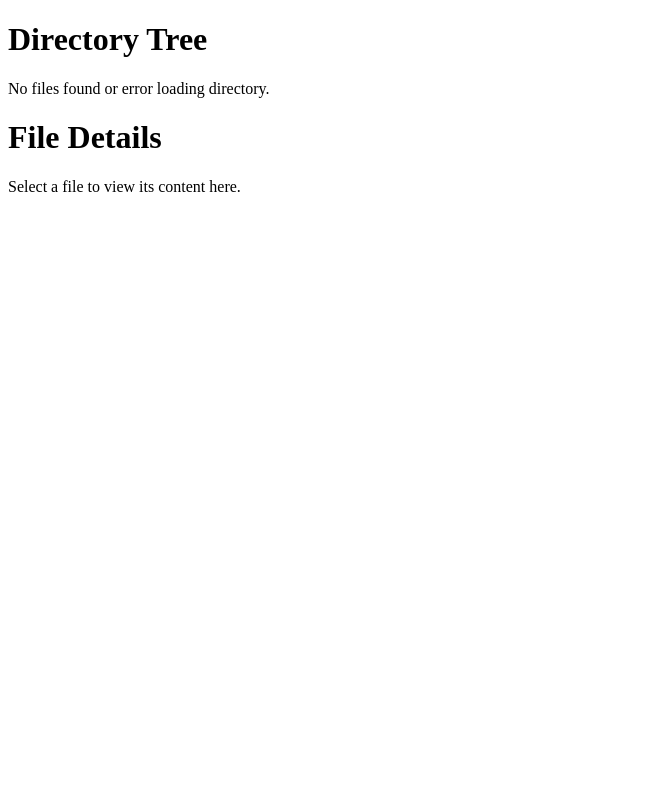
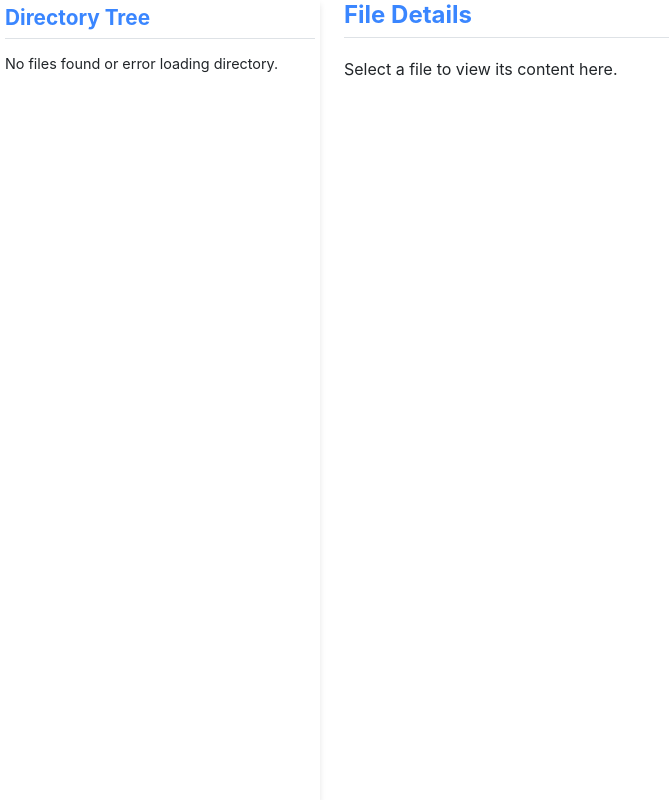
Before and after one commit to starlinglab/car-content-locator, a PHP site: page /show_collection_files.php in a window 1280 px wide. Shown: the whole page, without its empty margins (0-669 px from the left). Run offline with PHP 8.4, Linux system fonts and the light colour scheme; data that the repository does not hold is empty; a stand-in replaces the project's code that opens the database connection.

Commit message:
fix headings, order, style

```diff
--- a/providers.js
+++ b/providers.js
@@ -1,9 +1,9 @@
 const providerData = [
-  { url: "https://delegated-ipfs.dev", name: "DHT+IPNI" },
   { url: "https://indexer.pinata.cloud", name: "Pinata" },
   { url: "https://routingv1.storacha.network", name: "Storacha" },
   // { url: "https://routingv1.filebase.io", name: "Filebase" }, // Doesn't have CORS
   { url: "https://cid.contact", name: "IPNI" }, // Already captured by delegated-ipfs.dev
+  { url: "https://delegated-ipfs.dev", name: "DHT+IPNI" },
 ];
 const TIMEOUT = 30_000; // ms
 
@@ -65,8 +65,7 @@ async function showProviders(cid, div) {
   const results = await Promise.all(fetchPromises);
 
   // Remove loading message
-  let html =
-    "<h2>IPFS Copies</h2><table><tbody><tr><th>Indexer</th><th>No. Copies</th></tr>";
+  let html = "<table><tbody><tr><th>Indexer</th><th>No. Copies</th></tr>";
 
   results.forEach((result) => {
     if (result.success) {
--- a/show_collection_files.php
+++ b/show_collection_files.php
@@ -156,12 +156,13 @@
         const data = await response.json();
 
         let fileContent = `
-          <h2>${data["relative_path"]}</h2><br>
+          <h2>File Information</h2><br>
+          <b>ID:</b> ${data["relative_path"]}<br>
           <b>SHA1:</b> ${data["sha1"]}<br>
         `;
 
         if (data["ipfs_cid"]) {
-          fileContent += `<b>IPFS CID:</b> <a target="_blank" href="https://cid.ipfs.tech/#${data["ipfs_cid"]}">${data["ipfs_cid"]}</a><br>`;
+          fileContent += `<b>CID (Kubo):</b> <a target="_blank" href="https://cid.ipfs.tech/#${data["ipfs_cid"]}">${data["ipfs_cid"]}</a><br>`;
         }
 
         if (data["key_fp"]) {
@@ -172,15 +173,15 @@
         }
 
         if (data["singularity"] && data["singularity"]['sectors']) {
-          fileContent += `<b>File CID:</b> <a target="_blank" href="https://cid.ipfs.tech/#${data["singularity"]["cid"]}">${data["singularity"]["cid"]}</a><br>
-          <h2>Deals:</h2>
+          fileContent += `<b>CID (Singularity):</b> <a target="_blank" href="https://cid.ipfs.tech/#${data["singularity"]["cid"]}">${data["singularity"]["cid"]}</a><br>
+          <h2>Filecoin Deals</h2>
           ${displayRanges_singularity(data['singularity']['sectors'])}`;
         }
 
         if (data["ipfs_cid"]) {
-          fileContent += `<h2>IPFS:</h2><br>
-          <a href="https://w3s.link/ipfs/${data['ipfs_cid']}/">View on W3S</a>
-          <div id="providers"></div>`;
+          fileContent += `<h2>IPFS Copies</h2>
+          <div id="providers"></div>
+          <a href="https://w3s.link/ipfs/${data['ipfs_cid']}/">View on IPFS</a>`;
           document.getElementById('file-content').innerHTML = fileContent;
           showProviders(data["ipfs_cid"], document.getElementById("providers")); // Runs async
         } else {
--- /dev/null
+++ b/style.css
@@ -0,0 +1,276 @@
+/* Modern Directory Tree Stylesheet - Cleaned Up Version */
+
+:root {
+  --primary-color: #3a86ff;
+  --secondary-color: #8338ec;
+  --success-color: #38b000;
+  --error-color: #e63946;
+  --light-bg: #f8f9fa;
+  --dark-text: #212529;
+  --medium-text: #495057;
+  --light-text: #6c757d;
+  --border-color: #dee2e6;
+  --hover-bg: #e9ecef;
+  --shadow: 0 4px 6px rgba(0, 0, 0, 0.1);
+  --border-radius: 8px;
+}
+
+* {
+  box-sizing: border-box;
+  margin: 0;
+  padding: 0;
+}
+
+body {
+  display: flex;
+  height: 100vh;
+  margin: 0;
+  font-family:
+    -apple-system,
+    BlinkMacSystemFont,
+    avenir next,
+    avenir,
+    segoe ui,
+    helvetica neue,
+    Adwaita Sans,
+    Cantarell,
+    Ubuntu,
+    roboto,
+    noto,
+    helvetica,
+    arial,
+    sans-serif;
+  color: var(--dark-text);
+  background-color: var(--light-bg);
+}
+
+/* Sidebar Styles - Reduced padding */
+#sidebar {
+  width: 320px;
+  background-color: white;
+  box-shadow: var(--shadow);
+  padding: 5px;
+  overflow-y: auto;
+  z-index: 10;
+}
+
+#sidebar h1 {
+  font-size: 1.3rem;
+  margin-bottom: 1rem;
+  color: var(--primary-color);
+  border-bottom: 1px solid var(--border-color);
+  padding-bottom: 0.5rem;
+}
+
+/* Tree View Styles - Reduced spacing */
+#tree {
+  font-size: 0.9rem;
+}
+
+ul {
+  list-style-type: none;
+  padding-left: 0.4rem;
+  margin-bottom: 0;
+}
+
+li {
+  margin: 0.2rem 0;
+  position: relative;
+  line-height: 1.3;
+}
+
+.indicator {
+  margin-right: 0.3rem;
+  color: var(--primary-color);
+  font-size: 0.75rem;
+  transition: transform 0.2s ease;
+  display: inline-block;
+  width: 0.8rem;
+  text-align: center;
+}
+
+li:has(> .hidden) > .indicator {
+  transform: rotate(0deg);
+}
+
+li:not(:has(> .hidden)) > .indicator {
+  transform: rotate(90deg);
+}
+
+.folder {
+  cursor: pointer;
+  color: var(--secondary-color);
+  font-weight: 500;
+  display: inline-block;
+  padding: 0.15rem 0.3rem;
+  border-radius: 3px;
+  transition: background-color 0.2s ease;
+}
+
+.folder:hover {
+  background-color: var(--hover-bg);
+}
+
+.file {
+  cursor: pointer;
+  color: var(--medium-text);
+  padding: 0.15rem 0.3rem;
+  margin-left: 1.1rem;
+  border-radius: 3px;
+  transition: all 0.2s ease;
+  display: block;
+}
+
+.file:hover {
+  color: var(--primary-color);
+  background-color: var(--hover-bg);
+}
+
+.hidden {
+  display: none;
+}
+
+/* Content Area Styles */
+#content {
+  flex-grow: 1;
+  padding: 1.5rem;
+  background-color: white;
+  overflow-y: auto;
+  padding-top: 0px;
+}
+
+#content h1 {
+  font-size: 1.5rem;
+  margin-bottom: 1.2rem;
+  color: var(--primary-color);
+  border-bottom: 1px solid var(--border-color);
+  padding-bottom: 0.5rem;
+}
+
+#content h2 {
+  font-size: 1.3rem;
+  margin: 1.2rem 0 0.8rem;
+  color: var(--secondary-color);
+}
+
+#file-content {
+  line-height: 1.5;
+}
+
+/* Table Styles */
+table {
+  width: 100%;
+  border-collapse: separate;
+  border-spacing: 0;
+  margin: 1.2rem 0;
+  border-radius: var(--border-radius);
+  overflow: hidden;
+  box-shadow: 0 2px 4px rgba(0, 0, 0, 0.05);
+}
+
+th,
+td {
+  padding: 0.6rem 0.8rem;
+  text-align: left;
+  border-bottom: 1px solid var(--border-color);
+}
+
+th {
+  background-color: var(--light-bg);
+  font-weight: 600;
+  color: var(--primary-color);
+  position: sticky;
+  top: 0;
+}
+
+tr:last-child td {
+  border-bottom: none;
+}
+
+tr:hover {
+  background-color: var(--hover-bg);
+}
+
+/* Deal Status Indicators */
+.deal {
+  display: inline-flex;
+  align-items: center;
+  background-color: rgba(56, 176, 0, 0.15);
+  color: var(--success-color);
+  padding: 0.2rem 0.5rem;
+  border-radius: 50px;
+  font-weight: 500;
+  font-size: 0.8rem;
+  margin: 0.1rem;
+  transition: transform 0.2s ease;
+  border: 1px solid rgba(56, 176, 0, 0.2);
+}
+
+.deal:hover {
+  transform: translateY(-1px);
+  box-shadow: 0 1px 3px rgba(56, 176, 0, 0.2);
+}
+
+.dealred {
+  display: inline-flex;
+  align-items: center;
+  background-color: rgba(230, 57, 70, 0.15);
+  color: var(--error-color);
+  padding: 0.2rem 0.5rem;
+  border-radius: 50px;
+  font-weight: 500;
+  font-size: 0.8rem;
+  margin: 0.1rem;
+  transition: transform 0.2s ease;
+  border: 1px solid rgba(230, 57, 70, 0.2);
+}
+
+.dealred:hover {
+  transform: translateY(-1px);
+  box-shadow: 0 1px 3px rgba(230, 57, 70, 0.2);
+}
+
+/* Utility Classes */
+.truncate-text {
+  display: inline-block;
+  max-width: 30ch;
+  overflow: hidden;
+  white-space: nowrap;
+  text-overflow: ellipsis;
+  vertical-align: middle;
+}
+
+/* Links */
+a {
+  color: var(--primary-color);
+  text-decoration: none;
+  transition: color 0.2s ease;
+}
+
+a:hover {
+  color: var(--secondary-color);
+  text-decoration: underline;
+}
+
+/* Responsive Adjustments */
+@media (max-width: 768px) {
+  body {
+    flex-direction: column;
+  }
+
+  #sidebar {
+    width: 100%;
+    max-height: 40vh;
+  }
+
+  #content {
+    padding: 1rem;
+  }
+}
+
+b,
+h1,
+h2,
+th {
+  font-weight: bold;
+}
```
